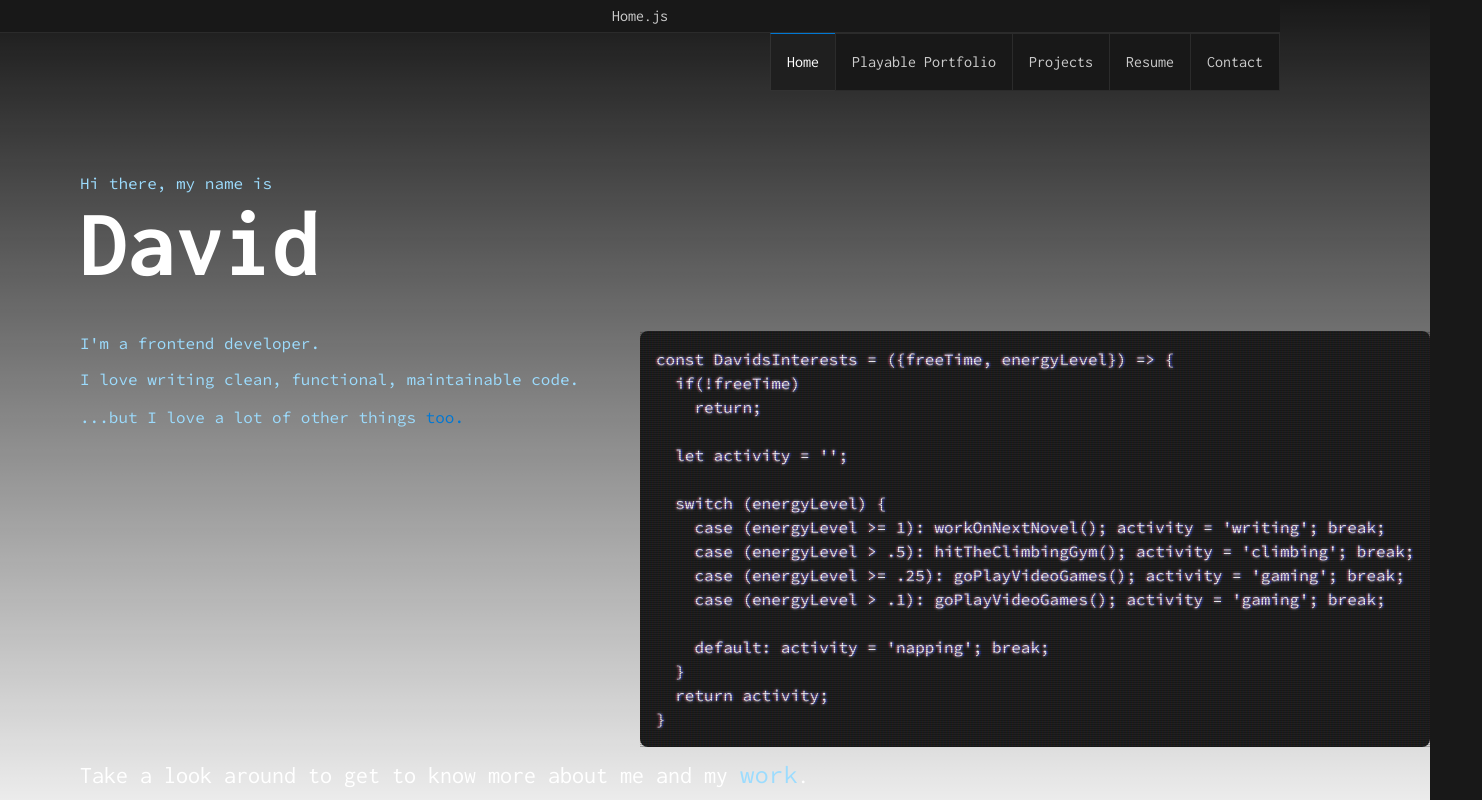
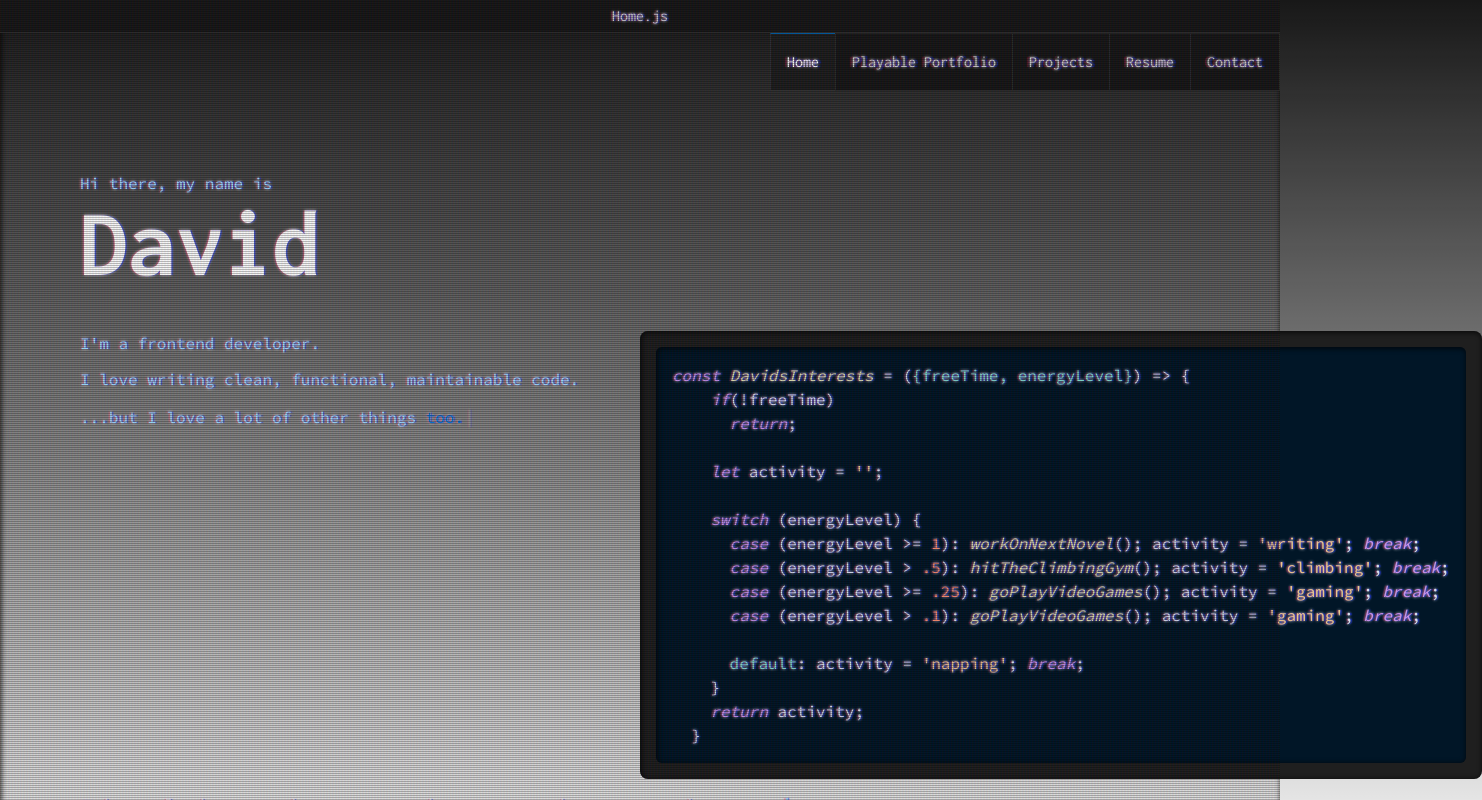
Before and after one commit to dnsmith124/portfolio-site, a Next.js app: page / in a window 1280 px wide. Both pictures are taken after a click on the element "too.". Shown: the top 800 px of the page, 1482 px wide, since content can reach past the window. Built offline with nearby package versions, Linux system fonts and the light colour scheme.

Commit message:
set up crt effect on whole site, create CodeBlock and ScanLine components

```diff
--- a/app/page.tsx
+++ b/app/page.tsx
@@ -5,6 +5,7 @@ import Page from '@/components/Page/Page';
 import CrtEffect from '@/components/CrtEffect/CrtEffect';
 import Link from 'next/link';
 import { source_code_pro } from './fonts';
+import CodeBlock from '@/components/CodeBlock/CodeBlock';
 
 const Home = () => {
 
@@ -21,9 +22,9 @@ const Home = () => {
           <p className={`${source_code_pro.className} text-codeBlue mb-3`}>...but I love a lot of other things <span className='text-codeBlueDark cursor-pointer' onClick={()=>setCodeShown(prev=>!prev)}>too.</span><span className='font-thin text-lg animate-blinking-cursor'>|</span></p>
         </div>
         <div>
-        <CrtEffect className={`bg-darkGray flex w-fit p-4 opacity-0 duration-500 transition-opacity ${codeShown ? 'opacity-100' : ''} `}>
-          <pre>
-            <code >
+        <CrtEffect off className={`bg-darkGray flex w-fit p-4 opacity-0 duration-500 transition-opacity ${codeShown ? 'opacity-100' : ''} `}>
+        <CodeBlock>
+
   {`const DavidsInterests = ({freeTime, energyLevel}) => {
     if(!freeTime)
       return;
@@ -40,8 +41,7 @@ const Home = () => {
     }
     return activity;
   }`}
-            </code>
-          </pre>
+        </CodeBlock>
         </CrtEffect>
       </div>
       </section>
--- /dev/null
+++ b/components/CodeBlock/CodeBlock.tsx
@@ -0,0 +1,25 @@
+import { FC, ReactElement, useEffect } from 'react';
+// import "highlight.js/styles/github.css";
+import "highlight.js/styles/night-owl.css";
+import hljs from "highlight.js";
+
+interface CodeBlockProps {
+  children: string | ReactElement[] | ReactElement;
+}
+
+const CodeBlock: FC<CodeBlockProps> = ({children}) => {
+
+  useEffect(() => {
+    hljs.highlightAll();
+  }, []);
+
+  return(
+    <pre>
+      <code className="language-typescript bg-transparent	rounded-md shadow-inner">
+        {children}
+      </code>
+    </pre>
+  )
+}
+
+export default CodeBlock;
--- a/components/CrtEffect/CrtEffect.tsx
+++ b/components/CrtEffect/CrtEffect.tsx
@@ -1,15 +1,20 @@
 import { FC, ReactElement } from 'react'
 
 interface CrtEffectProps {
-  className: string;
-  children: ReactElement;
+  children: ReactElement[] | ReactElement;
+  className?: string;
+  off?: boolean;
 }
 
-const CrtEffect: FC<CrtEffectProps> = ({children, className}) => {
+// credit to Alec Lownes for their excellent css-only implementation of this effect: http://aleclownes.com/2017/02/01/crt-display.html
+
+const CrtEffect: FC<CrtEffectProps> = ({children, className = '', off = false}) => {
+
+  const effectStyles = `animate-text-shadow before:content-[' '] before:bg-crtBgEffect before:bg-crtBgSize before:absolute before:top-0 before:bottom-0 before:left-0 before:right-0 before:z-10 before:pointer-events-none
+  after:content-[' '] after:bg-crtBg after:absolute after:top-0 after:bottom-0 after:left-0 after:right-0 after:opacity-0 after:z-10 after:pointer-events-none after:animate-crt-flicker`;
 
   return(
-    <div className={`${className} relative rounded-lg animate-text-shadow before:content-[' '] before:bg-crtBgEffect before:bg-crtBgSize before:absolute before:top-0 before:bottom-0 before:left-0 before:right-0 before:z-10 before:pointer-events-none
-      after:content-[' '] after:bg-crtBg after:absolute after:top-0 after:bottom-0 after:left-0 after:right-0 after:opacity-0 after:z-10 after:pointer-events-none after:animate-crt-flicker`}>
+    <div className={`${className} relative shadow-inner rounded-lg ${off ? '' : effectStyles}`}>
       {children}
     </div>
   )
--- a/components/Page/Page.tsx
+++ b/components/Page/Page.tsx
@@ -2,17 +2,21 @@ import HeadMeta from "../HeadMeta/HeadMeta";
 import Header from "../Header/Header";
 import Footer from "../Footer/Footer";
 import { FC, ReactNode } from 'react'
+import CrtEffect from "../CrtEffect/CrtEffect";
+import ScanLine from "../ScanLine/ScanLine";
 
 interface PageProps {
   title: string;
-  description: string;
+  description?: string;
   children: ReactNode;
 }
 
-const Page: FC<PageProps> = ({title = 'Default Title', description = '', children}) => {
+const Page: FC<PageProps> = ({title, description = '', children}) => {
 
   return (
-    <div className="text-text">
+    <div className="text-text relative">
+      {/* <ScanLine /> */}
+      <CrtEffect>
         <HeadMeta title={title} description={description} />
         <Header title={title} />
         <main className="flex flex-col justify-center w-full flex-1 p-20 max-w-7xl m-auto">
@@ -25,6 +29,7 @@ const Page: FC<PageProps> = ({title = 'Default Title', description = '', childre
           {children}
         </main>
         <Footer />
+      </CrtEffect>
     </div>
   )
 }
--- /dev/null
+++ b/components/ScanLine/ScanLine.tsx
@@ -0,0 +1,12 @@
+interface ScanLineProps {
+
+}
+
+const ScanLine: React.FC<ScanLineProps> = () => {
+
+    return (
+      <div className="absolute bg-scanline top-0 left-0 bottom-0 right-0 w-scanline h-10 z-20 blur-xl pointer-events-none -rotate-45 origin-top-left animate-scanline "></div>
+    )
+}
+
+export default ScanLine;
--- a/package.json
+++ b/package.json
@@ -15,6 +15,7 @@
     "autoprefixer": "10.4.14",
     "eslint": "8.43.0",
     "eslint-config-next": "13.4.7",
+    "highlight.js": "^11.8.0",
     "next": "13.4.7",
     "postcss": "8.4.24",
     "react": "18.2.0",
--- a/tailwind.config.js
+++ b/tailwind.config.js
@@ -22,6 +22,9 @@ module.exports = {
       'mono': '"Source Code Pro", monospace;',
     },
     extend: {
+      width: {
+        'scanline': '141%',
+      },
       backgroundImage: {
         'gradient-radial': 'radial-gradient(var(--tw-gradient-stops))',
         'gradient-conic': 'conic-gradient(from 180deg at 50% 50%, var(--tw-gradient-stops))',
@@ -29,6 +32,12 @@ module.exports = {
       },
       backgroundSize: {
         'crtBgSize': '100% 2px, 3px 100%',
+      },
+      backgroundColor: {
+        'scanline': 'rgba(156, 220, 254, 0.2)',
+      },
+      boxShadow: {
+        'inner': 'inset 1px 1px 5px 1px rgba(0,0,0,0.65)',
       },
       keyframes: {
         blink: {
@@ -47,7 +56,6 @@ module.exports = {
           '40%': {'opacity': '0.26559'},
           '45%': {'opacity': '0.84693'},
           '50%': {'opacity': '0.96019'},
-
           '55%': {'opacity': '0.08594'},
           '60%': {'opacity': '0.20313'},
           '65%': {'opacity': '0.71988'},
@@ -71,7 +79,6 @@ module.exports = {
           '40%': {'text-shadow': '3.870905614848819px 0 1px rgba(0,30,255,0.5), -3.870905614848819px 0 1px rgba(255,0,80,0.3), 0 0 3px'},
           '45%': {'text-shadow': '2.231056963361899px 0 1px rgba(0,30,255,0.5), -2.231056963361899px 0 1px rgba(255,0,80,0.3), 0 0 3px'},
           '50%': {'text-shadow': '0.08084290417898504px 0 1px rgba(0,30,255,0.5), -0.08084290417898504px 0 1px rgba(255,0,80,0.3), 0 0 3px'},
-
           '55%': {'text-shadow': '2.3758461067427543px 0 1px rgba(0,30,255,0.5), -2.3758461067427543px 0 1px rgba(255,0,80,0.3), 0 0 3px'},
           '60%': {'text-shadow': '2.202193051050636px 0 1px rgba(0,30,255,0.5), -2.202193051050636px 0 1px rgba(255,0,80,0.3), 0 0 3px'},
           '65%': {'text-shadow': '2.8638780614874975px 0 1px rgba(0,30,255,0.5), -2.8638780614874975px 0 1px rgba(255,0,80,0.3), 0 0 3px'},
@@ -82,12 +89,17 @@ module.exports = {
           '90%': {'text-shadow': '3.443339761481782px 0 1px rgba(0,30,255,0.5), -3.443339761481782px 0 1px rgba(255,0,80,0.3), 0 0 3px'},
           '95%': {'text-shadow': '2.1841838852799786px 0 1px rgba(0,30,255,0.5), -2.1841838852799786px 0 1px rgba(255,0,80,0.3), 0 0 3px'},
           '100%': {'text-shadow': '2.6208764473832513px 0 1px rgba(0,30,255,0.5), -2.6208764473832513px 0 1px rgba(255,0,80,0.3), 0 0 3px'},
+        },
+        'scanline': {
+          'from': {'transform': 'translateY(0) rotate(-45deg)'},
+          'to': {'transform': 'translateY(400vh) rotate(-45deg)'},
         }
       },
       animation: {
         'blinking-cursor': '1s blink step-end infinite',
         'text-shadow': '1.6s textShadow infinite',
         'crt-flicker': 'flicker 0.15s infinite',
+        'scanline': 'scanline 4s linear infinite',
       },
     },
   },
```
Also changed, not shown: 1 other file (tests, documents, lock files or other folders). Lines whose indentation alone changed are shown as unchanged.
